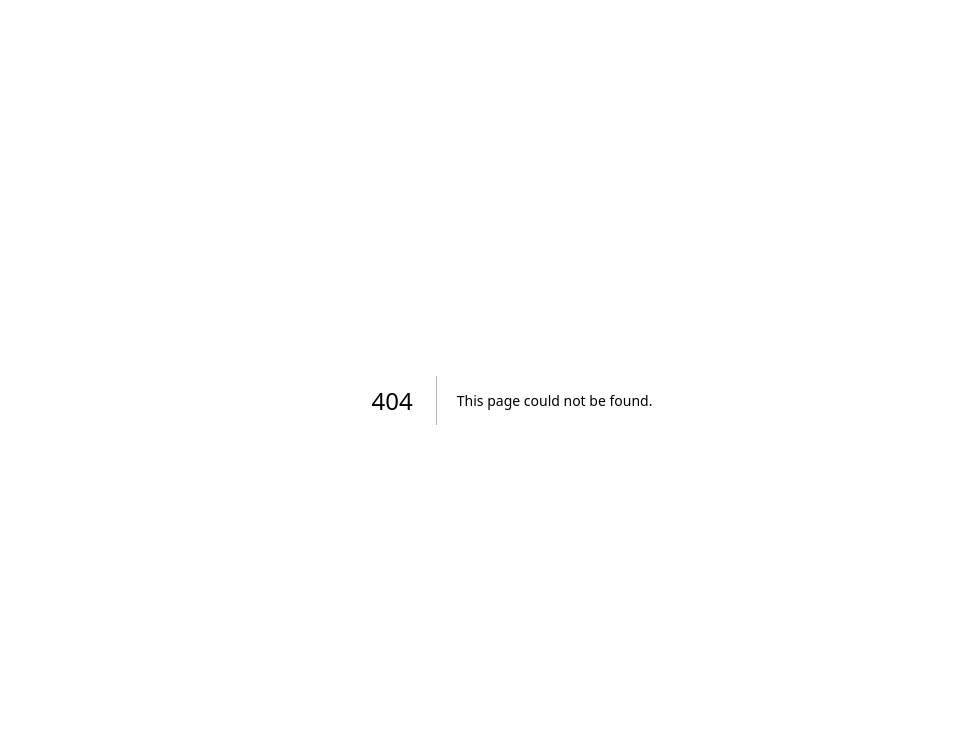
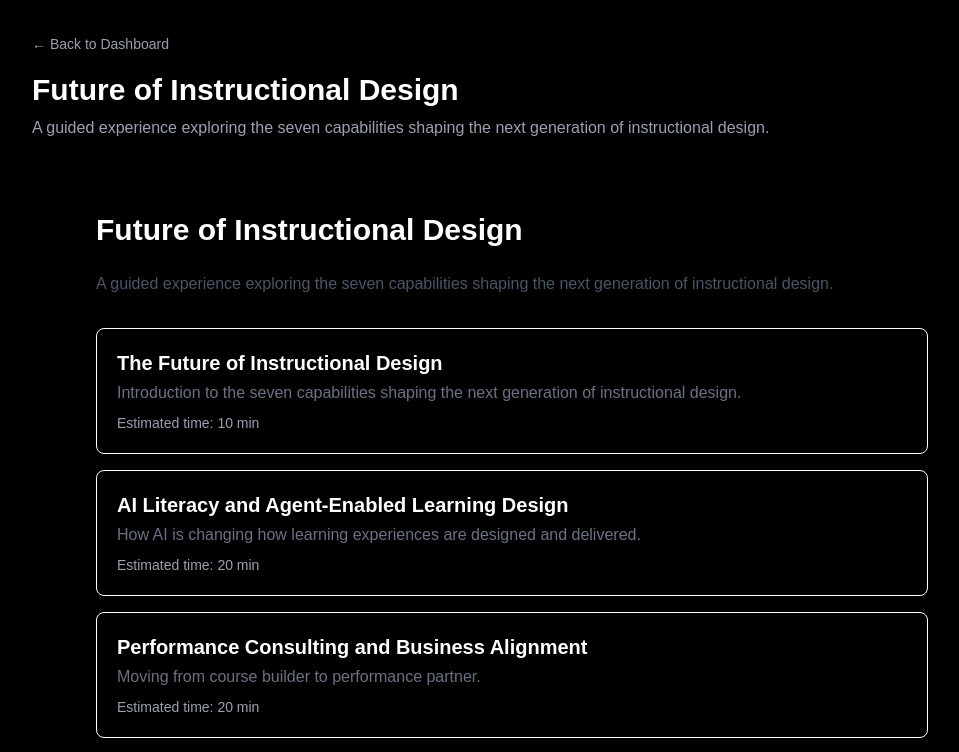
Before and after one commit to BradleyAPierce/future_of_id, a Next.js app in the folder web/: page /course/dashboard in a window 1280 px wide. Before the commit this address had no page. Shown: the top 752 px of the page, without its empty margins (128-1087 px from the left). Built offline with nearby package versions, Linux system fonts and the light colour scheme.

Commit message:
Add course structure and initial module data

```diff
--- /dev/null
+++ b/web/app/about/page.tsx
@@ -0,0 +1,4 @@
+// About page
+export default function About() {
+  return <div>About this project</div>;
+}
--- /dev/null
+++ b/web/app/course/dashboard/page.tsx
@@ -0,0 +1,40 @@
+import Link from "next/link";
+import { modules } from "@/data/modules";
+
+export default function Dashboard() {
+  return (
+    <main className="max-w-4xl mx-auto p-8">
+      <h1 className="text-3xl font-bold mb-6">
+        Future of Instructional Design
+      </h1>
+
+      <p className="mb-8 text-gray-600">
+        A guided experience exploring the seven capabilities shaping the next
+        generation of instructional design.
+      </p>
+
+      <div className="space-y-4">
+        {modules
+          .sort((a, b) => a.order - b.order)
+          .map((module) => (
+            <Link
+              key={module.slug}
+              href={
+                module.slug === "orientation"
+                  ? "/course/orientation"
+                  : `/course/module/${module.slug}`
+              }
+              className="block border rounded-lg p-5 hover:bg-gray-50 transition">
+              <h2 className="text-xl font-semibold">{module.title}</h2>
+
+              <p className="text-gray-500 mt-1">{module.description}</p>
+
+              <p className="text-sm text-gray-400 mt-2">
+                Estimated time: {module.estimatedTime}
+              </p>
+            </Link>
+          ))}
+      </div>
+    </main>
+  );
+}
--- /dev/null
+++ b/web/app/course/layout.tsx
@@ -0,0 +1,32 @@
+import Link from "next/link";
+
+export default function CourseLayout({
+  children,
+}: {
+  children: React.ReactNode;
+}) {
+  return (
+    <main className="min-h-screen bg-black text-white">
+      <div className="max-w-5xl mx-auto p-8">
+        <header className="mb-10">
+          <Link
+            href="/course/dashboard"
+            className="text-sm text-gray-400 hover:text-white">
+            ← Back to Dashboard
+          </Link>
+
+          <h1 className="text-3xl font-bold mt-4">
+            Future of Instructional Design
+          </h1>
+
+          <p className="text-gray-400 mt-2">
+            A guided experience exploring the seven capabilities shaping the
+            next generation of instructional design.
+          </p>
+        </header>
+
+        {children}
+      </div>
+    </main>
+  );
+}
--- /dev/null
+++ b/web/app/course/module/[slug]/page.tsx
@@ -0,0 +1,4 @@
+// Course module page (dynamic slug)
+export default function Module({ params }: { params: { slug: string } }) {
+  return <div>Module: {params.slug}</div>;
+}
--- /dev/null
+++ b/web/app/course/orientation/page.tsx
@@ -0,0 +1,4 @@
+// Course orientation page
+export default function Orientation() {
+  return <div>Course orientation</div>;
+}
--- /dev/null
+++ b/web/app/course/page.tsx
@@ -0,0 +1,4 @@
+// Course main page
+export default function Course() {
+  return <div>Course overview</div>;
+}
--- /dev/null
+++ b/web/data/modules.ts
@@ -0,0 +1,69 @@
+export const modules = [
+  {
+    slug: "orientation",
+    title: "The Future of Instructional Design",
+    description:
+      "Introduction to the seven capabilities shaping the next generation of instructional design.",
+    order: 0,
+    estimatedTime: "10 min",
+    type: "orientation",
+  },
+  {
+    slug: "ai-literacy",
+    title: "AI Literacy and Agent-Enabled Learning Design",
+    description:
+      "How AI is changing how learning experiences are designed and delivered.",
+    order: 1,
+    estimatedTime: "20 min",
+    type: "module",
+  },
+  {
+    slug: "performance-consulting",
+    title: "Performance Consulting and Business Alignment",
+    description: "Moving from course builder to performance partner.",
+    order: 2,
+    estimatedTime: "20 min",
+    type: "module",
+  },
+  {
+    slug: "learning-analytics",
+    title: "Learning Analytics and Evidence-Based Design",
+    description: "Using data to design and evaluate learning experiences.",
+    order: 3,
+    estimatedTime: "20 min",
+    type: "module",
+  },
+  {
+    slug: "simulation-design",
+    title: "Scenario, Simulation, and Conversation Design",
+    description:
+      "Designing realistic practice environments for skill development.",
+    order: 4,
+    estimatedTime: "20 min",
+    type: "module",
+  },
+  {
+    slug: "adaptive-learning",
+    title: "Adaptive and Personalized Learning Architecture",
+    description: "Designing learning systems that adapt to learner needs.",
+    order: 5,
+    estimatedTime: "20 min",
+    type: "module",
+  },
+  {
+    slug: "content-systems",
+    title: "Content Systems Thinking and Workflow Automation",
+    description: "Building scalable learning content systems.",
+    order: 6,
+    estimatedTime: "20 min",
+    type: "module",
+  },
+  {
+    slug: "human-centered-change",
+    title: "Human-Centered Change, Ethics, and Learner Trust",
+    description: "Designing learning that supports change and builds trust.",
+    order: 7,
+    estimatedTime: "20 min",
+    type: "module",
+  },
+];
```
